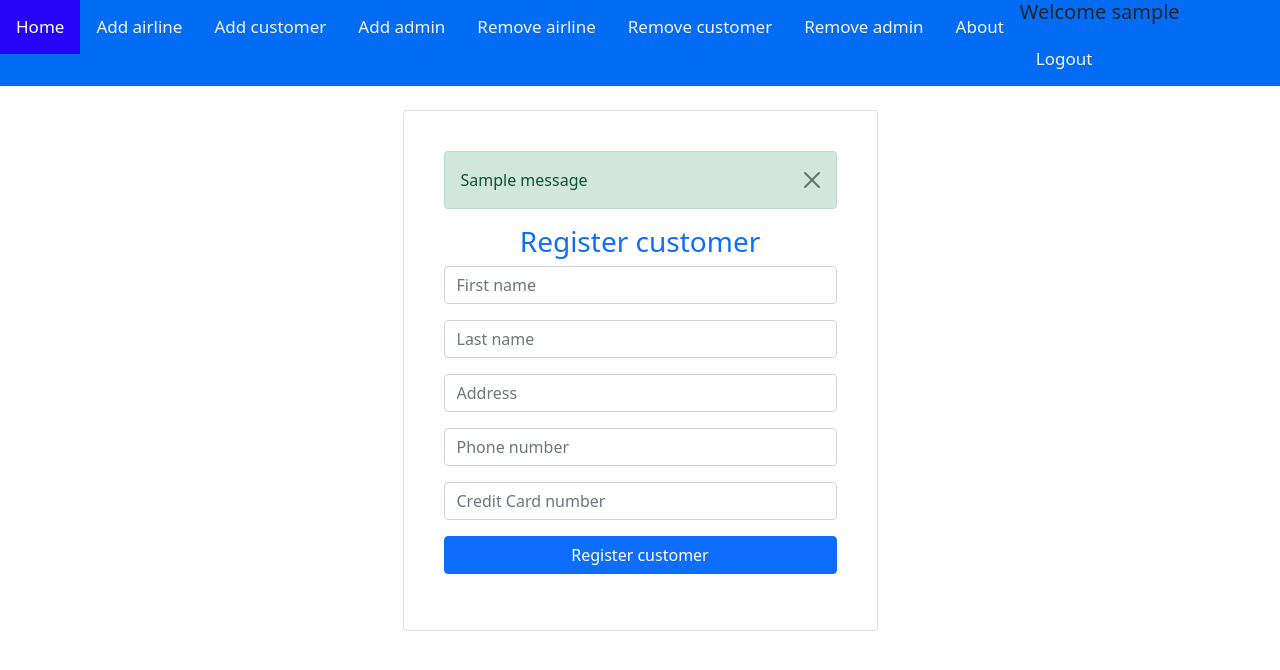
After one commit to ofir6bd/flight-web-mySQL-Flask-React, a Flask app: page /register_customer/ in a window 1280 px wide. The commit adds this page. Shown: the top 670 px of the page. Run offline with Flask 2, Linux system fonts and the light colour scheme; a user stored in the database is signed in; tables that the repository leaves empty hold one stand-in row (values such as "Sample post"); one stand-in notice (Sample message) is shown; parts of the project's set-up code (start-up, migrations or seed data) failed here and were passed over; some libraries are stand-ins or nearby versions.

Commit message:
adding register customer

```diff
--- a/Forms_templates/general_forms.py
+++ b/Forms_templates/general_forms.py
@@ -80,3 +80,38 @@ class search_flights_form(FlaskForm):
     #         ),
     #     ]
     # )
+
+
+def get_customer_user_list():
+    final_list = [(0, 'Choose which user')]
+    fac_obj = AnonymousFacade()
+    users = fac_obj.get_all_users()
+    #TODO create join table and not use 2 as filter to if
+    for i in users:
+        if i.user_role == 3:
+            final_list.append((i.id, i.username))
+    return final_list
+
+class register_customer_form(FlaskForm):
+    first_name = StringField(validators=[DataRequired()])
+    last_name = StringField(validators=[DataRequired()])
+    address = StringField(validators=[DataRequired()])
+    phone_no = StringField(validators=[DataRequired()])
+    credit_card_no = StringField(validators=[DataRequired()])
+    # user = SelectField('Users', coerce=int, validators=[DataRequired()])
+
+    # submit = SubmitField('Add')
+
+    # def __init__(self, *args, **kwargs):
+    #     super(register_customer_form, self).__init__(*args, **kwargs)
+    #     self.user.choices = get_customer_user_list()
+
+    def validate_phone_no(self, phone_no):
+        item = Customers.query.filter_by(phone_no=phone_no.data).first()
+        if item is not None:
+            raise ValidationError('Please use a different phone_no.')
+
+    def validate_credit_card_no(self, credit_card_no):
+        item = Customers.query.filter_by(credit_card_no=credit_card_no.data).first()
+        if item is not None:
+            raise ValidationError('Please use a different credit_card_no.')
--- a/routes.py
+++ b/routes.py
@@ -25,7 +25,7 @@ from sqlalchemy.exc import (
     InvalidRequestError,
 )
 from werkzeug.routing import BuildError
-from Forms_templates.general_forms import search_flights_form
+from Forms_templates.general_forms import search_flights_form,register_customer_form
 from per_req_Wrappers import *
 from Routes_files.customer_routes import update_customer,customer_home,book_verification,remove_ticket
 from Routes_files.airline_routes import add_flight,company_home,remove_flight,update_airline,update_flight,update_flight_fields
@@ -148,6 +148,30 @@ def logout():
     session.pop('user_role', None)
     return redirect(url_for('login'))
 
+@app.route("/register_customer/", methods=("GET", "POST"), strict_slashes=False)
+@login_required
+def register_customer():
+    user_id = session['user_id']
+    form = register_customer_form()
+    if form.validate_on_submit():
+        # fac_obj = AnonymousFacade(id=form.user.data)
+        # user = fac_obj.get_user_by_id()
+        fac_obj = AnonymousFacade(first_name=form.first_name.data,\
+                                      last_name=form.last_name.data,\
+                                         address=form.address.data,\
+                                             phone_no=form.phone_no.data,\
+                                                 credit_card_no=form.credit_card_no.data,user_id=user_id)
+        res = fac_obj.add_customer()
+        if res:
+            flash(f"Customer registered", "success")
+            session['user_role'] = 'customer'
+        return redirect(url_for('index'))
+    return render_template("register_customer.html",
+        form=form,
+        text="Register customer",
+        title="Register customer",
+        btn_action="Register customer",
+        )
 
 # Customer routes
 app.add_url_rule('/customer/<int:customer_details>/', view_func=customer_home,  methods=("GET", "POST"), strict_slashes=False)
--- a/templates/base.html
+++ b/templates/base.html
@@ -38,6 +38,7 @@
             <a href="{{ url_for('update_customer',customer_details=customer_details) }}">Update customer</a>
         {% else: %}
             <a class="active" href="{{ url_for('index') }}">Home</a>
+            <a href="{{url_for('register_customer')}}">Add customer</a>
         {% endif %}
         <a href="#about">About</a>
         {% if current_user.is_authenticated %}
--- /dev/null
+++ b/templates/register_customer.html
@@ -0,0 +1,100 @@
+{% extends "base.html" %}
+{% block title%} {{ title }} {% endblock %}
+{% block content%}
+<div class="container">
+    <div class="row mt-4">
+        <div class="col-lg-5 col-md-6 m-auto card p-4">
+            <form action="{{ request.path }}" method="POST" class="card-body">
+                {{ form.csrf_token }}
+
+                {% with messages = get_flashed_messages(with_categories=true) %}
+                <!-- Categories: success (green), info (blue), warning (yellow), danger (red) -->
+                {% if messages %}
+                {% for category, message in messages %}
+                <div class="alert alert-{{category}} alert-dismissible fade show" role="alert">
+                    {{ message }}
+                    <button type="button" class="btn-close" data-bs-dismiss="alert" aria-label="Close"></button>
+                </div>
+                {% endfor %}
+                {% endif %}
+                {% endwith %}
+
+                <div class="text-center">
+                    <!-- <h2>User Authentication in Flask</h2> -->
+                    <h3 class="text-primary">{{ text }}</h3>
+                </div>
+
+
+                <div class="form-group mb-3">
+                    {{ form.first_name(class_="form-control",placeholder="First name")}}
+                </div>
+                {% for error in form.first_name.errors %}
+                <div class="alert alert-warning alert-dismissible fade show" role="alert">
+                    {{ error }}
+                    <button type="button" class="btn-close" data-bs-dismiss="alert" aria-label="Close"></button>
+                </div>
+                {% endfor%}
+
+                <div class="form-group mb-3">
+                    {{ form.last_name(class_="form-control",placeholder="Last name")}}
+                </div>
+                {% for error in form.last_name.errors %}
+                <div class="alert alert-warning alert-dismissible fade show" role="alert">
+                    {{ error }}
+                    <button type="button" class="btn-close" data-bs-dismiss="alert" aria-label="Close"></button>
+                </div>
+                {% endfor%}
+
+                <div class="form-group mb-3">
+                    {{ form.address(class_="form-control",placeholder="Address")}}
+                </div>
+                {% for error in form.address.errors %}
+                <div class="alert alert-warning alert-dismissible fade show" role="alert">
+                    {{ error }}
+                    <button type="button" class="btn-close" data-bs-dismiss="alert" aria-label="Close"></button>
+                </div>
+                {% endfor%}
+
+                <div class="form-group mb-3">
+                    {{ form.phone_no(class_="form-control",placeholder="Phone number")}}
+                </div>
+                {% for error in form.phone_no.errors %}
+                <div class="alert alert-warning alert-dismissible fade show" role="alert">
+                    {{ error }}
+                    <button type="button" class="btn-close" data-bs-dismiss="alert" aria-label="Close"></button>
+                </div>
+                {% endfor%}
+
+                <div class="form-group mb-3">
+                    {{ form.credit_card_no(class_="form-control",placeholder="Credit Card number")}}
+                </div>
+                {% for error in form.credit_card_no.errors %}
+                <div class="alert alert-warning alert-dismissible fade show" role="alert">
+                    {{ error }}
+                    <button type="button" class="btn-close" data-bs-dismiss="alert" aria-label="Close"></button>
+                </div>
+                {% endfor%}
+
+
+                <div class="text-center">
+
+                    <div class="d-grid gap-2">
+                        <button type="submit" class="btn btn-block btn-primary mb-3"> {{ btn_action }} </button>
+                    </div>
+
+                    <!-- <p>
+                        {% if request.path != '/register/' %}
+                        New here?
+                        <a href="{{url_for('register')}}">Create account</a>
+                        {% else %}
+                        Already have an account?
+                        <a href="{{url_for('login')}}">Login</a>
+                        {% endif %}
+                    </p> -->
+
+                </div>
+            </form>
+        </div>
+    </div>
+</div>
+{% endblock %}
```
Also changed, not shown: Facades/AnonymousFacade.py (+7 -5 lines).
